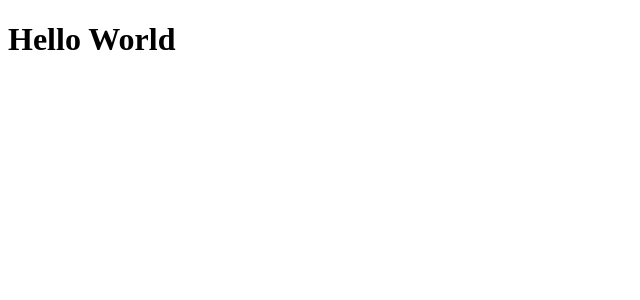
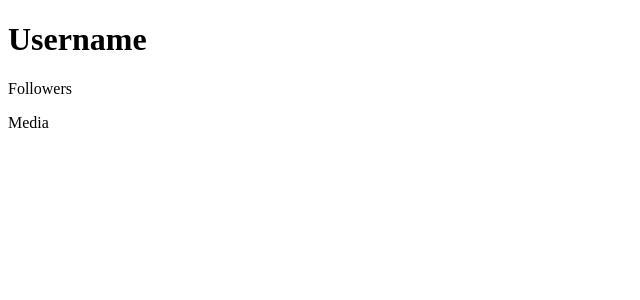
Before and after one commit to dannzdev/instagram-redesign-app, a React app: page / in a window 1280 px wide. Shown: the top 300 px of the page, without its empty margins (0-640 px from the left). Built offline with nearby package versions, Linux system fonts and the light colour scheme.

Commit message:
Webpack Config

```diff
--- a/package.json
+++ b/package.json
@@ -29,6 +29,7 @@
     "@babel/preset-env": "^7.16.7",
     "@babel/preset-react": "^7.16.7",
     "axios": "^0.24.0",
+    "babel-loader": "^8.2.3",
     "html-loader": "^3.0.1",
     "html-webpack-plugin": "^5.5.0",
     "react": "^17.0.2",
--- a/src/container/App.jsx
+++ b/src/container/App.jsx
@@ -3,9 +3,12 @@ import React from "react";
 const App = () => {
     return (
         <div>
-            <h1>Hello World</h1>
+            <h1>Username</h1>
+            <p>Followers</p>
+            <div>Media</div>
+
         </div>
     )
 }
 
-export default App
+export default App;
```
Also changed, not shown: src/hooks/useGetMedia.js (added, +9 -0 lines), 1 other file (tests, documents, lock files or other folders).
